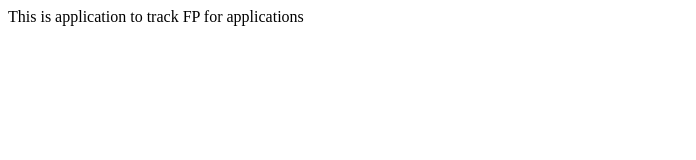
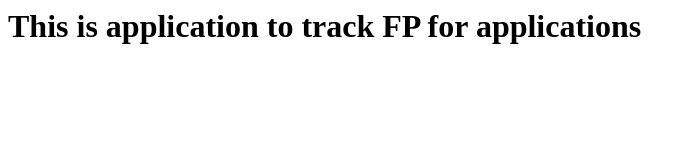
Before and after one commit to bxkumarmr/FpOnTrack, a plain HTML site: page static/home.html in a window 1280 px wide. Shown: the whole page, without its empty margins (0-696 px from the left). Drawn offline with Linux system fonts and the light colour scheme.

Commit message:
home html changed - caption
Change-Id: Id48f87e3a629ae6725fa284778c9211af63e3b4d
Signed-off-by: Balakumar Haridoss <bharidos@in.ibm.com>

```diff
--- a/static/home.html
+++ b/static/home.html
@@ -1,8 +1,8 @@
 <html>
 <head>
-<title>Function Point Tracker</title>
+<title>FP Tracker</title>
 </head>
 <body>
-This is application to track FP for applications
+<h1> This is application to track FP for applications </h1>
 </body>
 </html>
```
Also changed, not shown: 2 other files.
